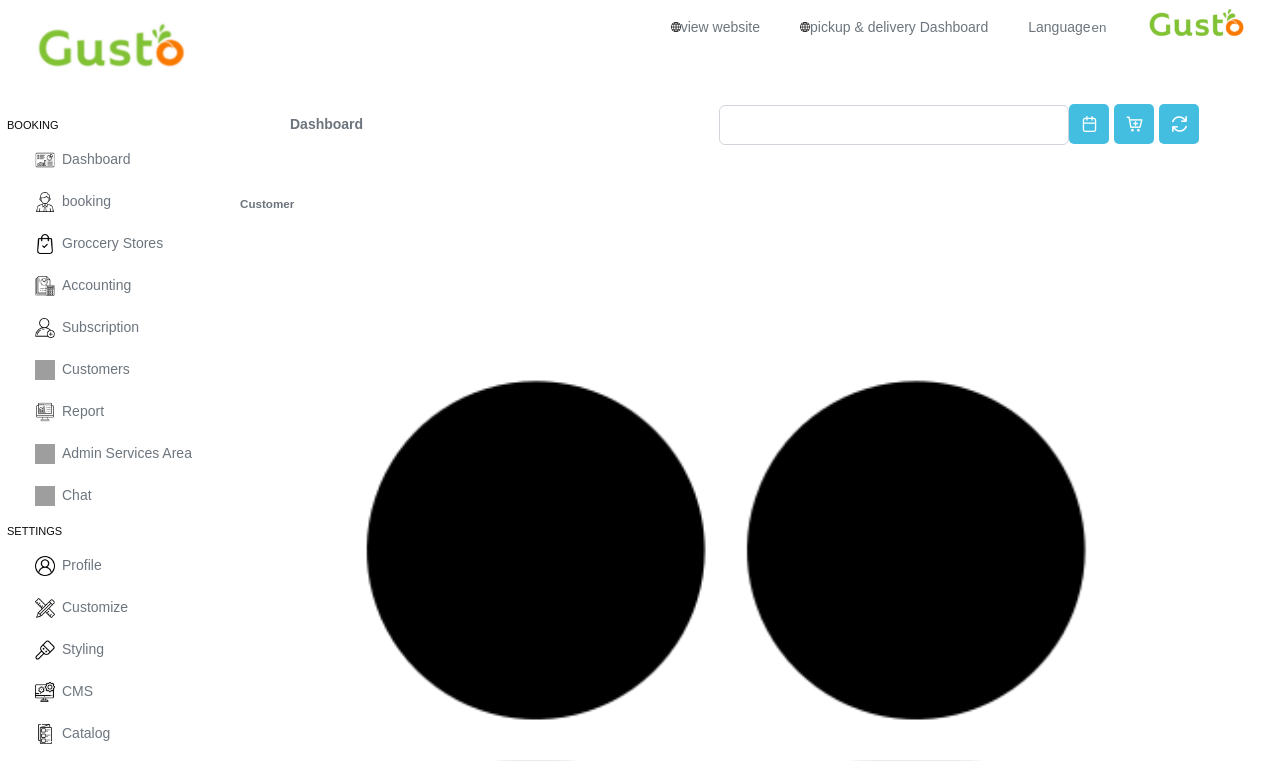
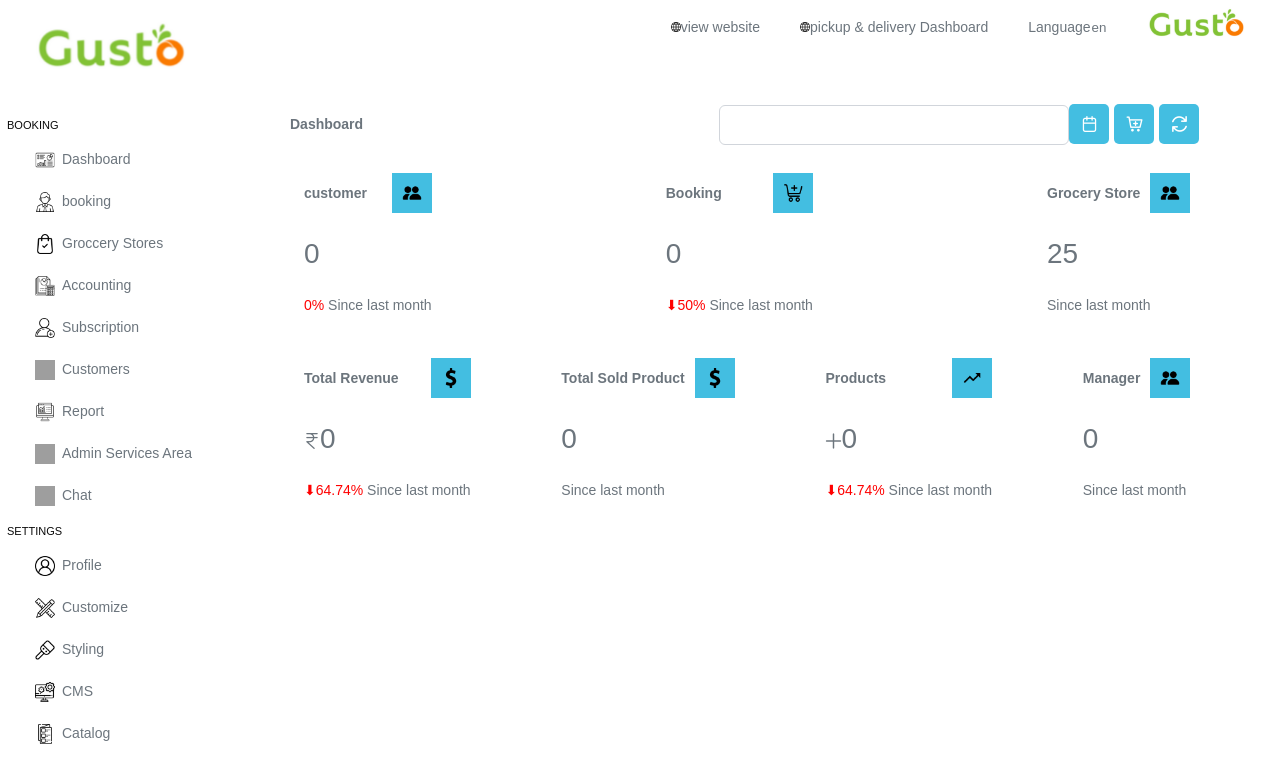
Before and after one commit to Blessino/gusto-dashboard, a React (Vite) app: page /dashboard in a window 1280 px wide. Shown: the top 761 px of the page. Built offline with nearby package versions, Linux system fonts and the light colour scheme; grey boxes are pictures that could not be loaded.

Commit message:
dashboad report card is made

```diff
--- a/src/index.css
+++ b/src/index.css
@@ -33,3 +33,7 @@ img{
   width: 100%;
   height:100%;
 }
+
+.container{
+  margin: 50px;
+}
--- a/src/ui/Card.jsx
+++ b/src/ui/Card.jsx
@@ -1,12 +1,24 @@
 import React from "react";
+import "./card.css";
 
-function Card() {
-    return <div>
-        <section className="card-body">
-            <h5>Customer</h5>
-            <img src="./public/group.png"/>
+function Card({ title, iconPath, countIcon, count, reportNum }) {
+  return (
+    <>
+      <section className="card-body">
+        <div className="card-header">
+          <h4>{title}</h4>
+
+          <figure className="card-icon">
+            <img src={iconPath} alt={title} />
+          </figure>
+        </div>
+        <h4 className= "card-count" ><i className={countIcon}/>{count}</h4>
+        <p className="card-report">
+          <span>{reportNum}</span> Since last month
+        </p>
       </section>
-  </div>;
+    </>
+  );
 }
 
 export default Card;
--- a/src/ui/Dashboard.jsx
+++ b/src/ui/Dashboard.jsx
@@ -1,22 +1,60 @@
 import Calender from "./Calender";
 import Card from "./card";
-import "./dashboard.css"
+import "./dashboard.css";
 
 function Dashboard() {
   return (
-    <div>
+    <div className="container">
       <section className="dash__header">
         <h4>Dashboard</h4>
         <div>
           <Calender />
-          <span className="pi pi-calendar "></span>
-          <span className="pi pi-cart-plus "></span>
-          <span className="pi pi-sync "></span>
+          <span className="pi pi-calendar pi-icon "></span>
+          <span className="pi pi-cart-plus pi-icon"></span>
+          <span className="pi pi-sync pi-icon"></span>
         </div>
       </section>
       <section className="dash__body">
         <div className="card__body">
-        <Card />
+          <Card
+            title="customer"
+            iconPath="./public/group.png"
+            count="0"
+            reportNum="0%"
+          />
+          <Card
+            title="Booking"
+            iconPath="./public/cart.png"
+            count="0"
+            reportNum="⬇50%"
+          />
+          <Card
+            title="Grocery Store"
+            iconPath="./public/group.png"
+            count="25"
+          />
+        </div>
+        <div className="card__body">
+          <Card
+            title="Total Revenue"
+            iconPath="./public/dollar-symbol.png"
+            countIcon="pi pi-indian-rupee"
+            count="0"
+            reportNum="⬇64.74%"
+          />
+          <Card
+            title="Total Sold Product"
+            iconPath="./public/dollar-symbol.png"
+            count="0"
+          />
+          <Card
+            title="Products"
+            iconPath="./public/trending.png"
+            countIcon="pi pi-plus"
+            count="0"
+            reportNum="⬇64.74%"
+          />
+          <Card title="Manager" iconPath="./public/group.png" count="0" />
         </div>
       </section>
     </div>
--- a/src/ui/card.css
+++ b/src/ui/card.css
@@ -1,9 +1,33 @@
-.card-body{
-
+.card-body {
+  font-weight: 400;
+  padding: 1em;
+  margin-top: 1em;
+}
+.card-header {
+  display: flex;
+  justify-content: space-between;
+  align-items: center;
+  gap: 10px;
 }
 
-.card-body img{
-    display: block;
-    width: 5px;
-    height: 5px;
+.card-icon {
+  padding: 10px;
+  color: #fff;
+  background-color: var(--link-active);
 }
+
+.card-icon img {
+  display: block;
+  width: 20px;
+  height: 20px;
+}
+
+.card-count{
+  font-size: 2em;
+  font-weight: 200;
+  padding: 20px 0;
+}
+
+.card-report span{
+  color: red;
+}
--- a/src/ui/dashboard.css
+++ b/src/ui/dashboard.css
@@ -2,10 +2,11 @@
     display: flex;
     justify-content: space-between;
     align-items: center;
-    margin: 50px;
+    flex-wrap: wrap;
+
 }
 
-.pi{
+.pi-icon{
     padding: 12px;
     color: #fff;
     background-color: var(--link-active);
@@ -13,3 +14,9 @@
     border-radius: 5px;
     margin-right: 5px;
 }
+
+.card__body{
+    display: flex;
+    justify-content: space-between;
+    align-items: center;
+}
```
Also changed, not shown: public/cart.png (renamed from public/cart (1).png).
